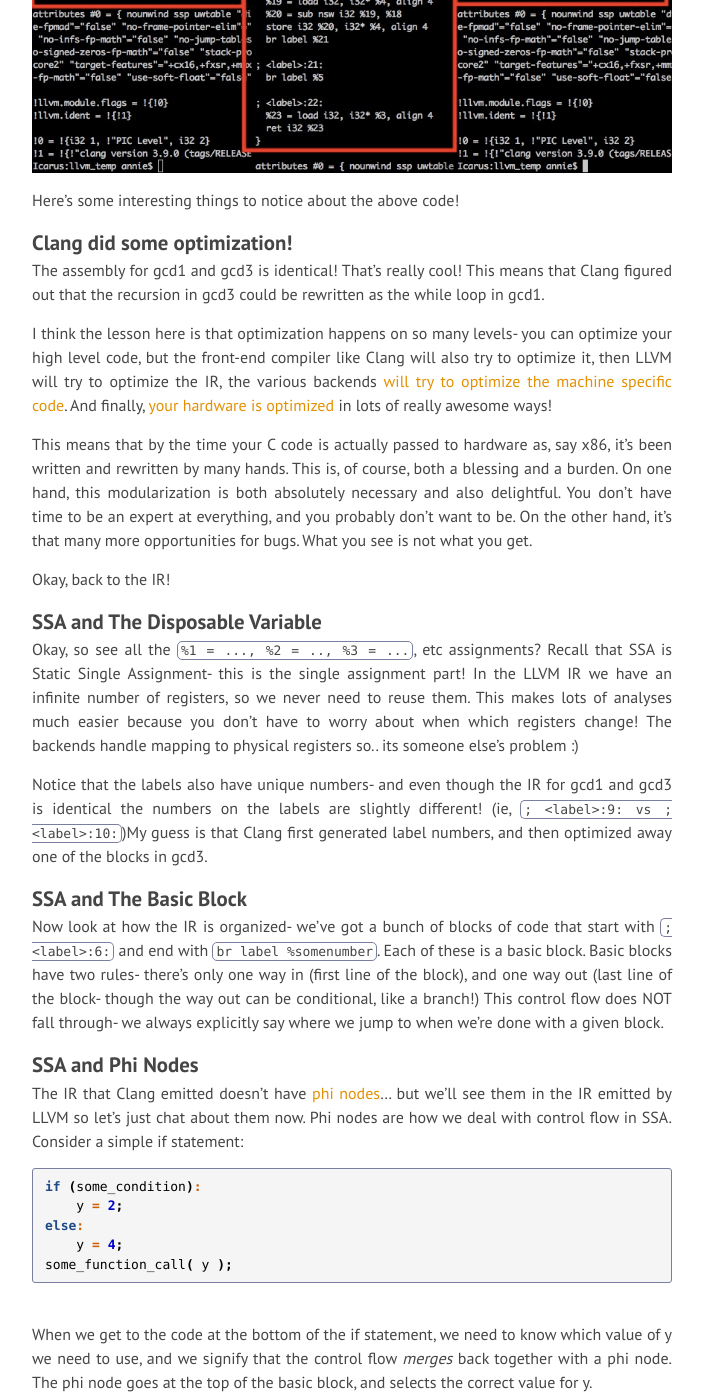
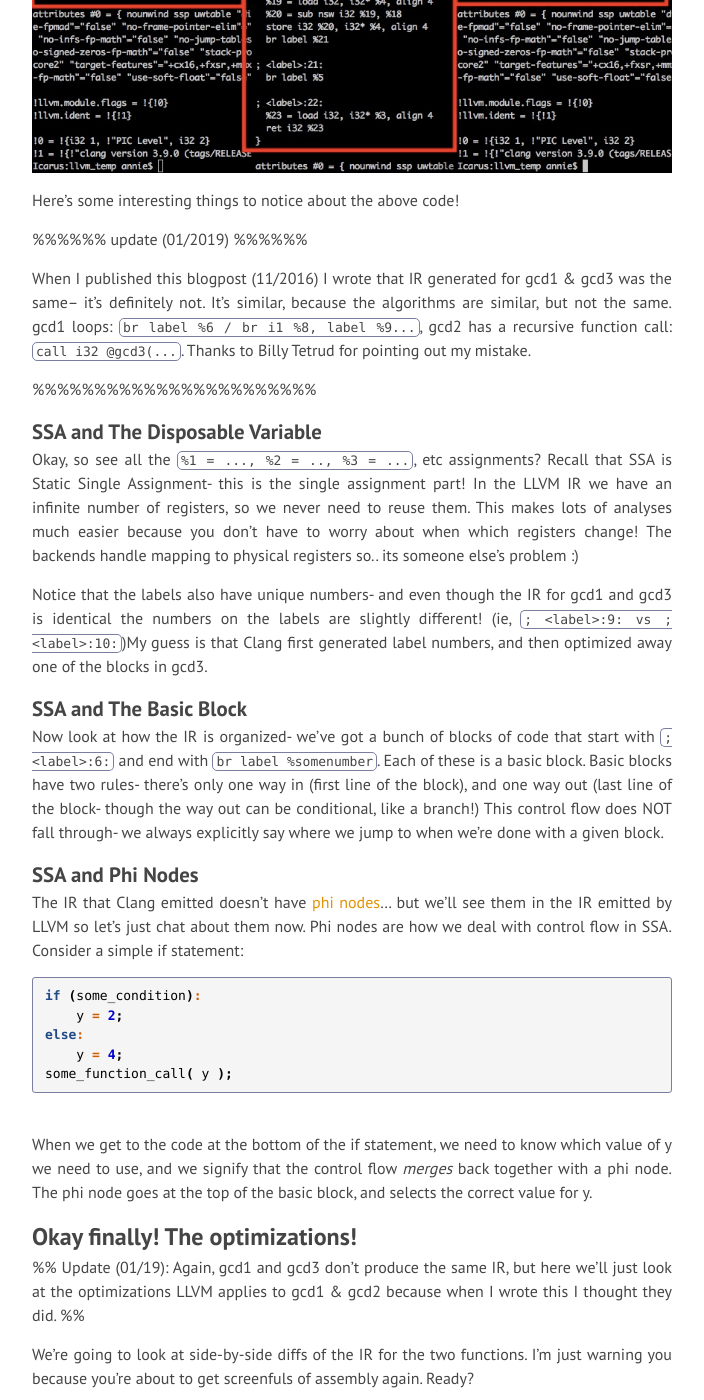
Before and after one commit to anniecherk/anniecherk.github.io, a Jekyll site: the page built from _posts/2016-11-10-LLVM-optimizations.markdown, in a window 1280 px wide and 1400 px high, scrolled down 3301 px. Shown: the whole window, without its empty margins (288-992 px from the left). Built offline with Jekyll 4.4.1, drawn with Linux system fonts in a browser that asks for light colours; nearby versions of some CDN libraries; some of the changed text lies outside the part shown.

Commit message:
fixed llvm optimization post where I claimed two IRs were the same when they were not the same at all

```diff
--- a/_posts/2016-11-10-LLVM-optimizations.markdown
+++ b/_posts/2016-11-10-LLVM-optimizations.markdown
@@ -2,7 +2,8 @@
 layout: post
 title: "LLVM Optimizations"
 date: 2016-11-10
-categories:
+permalink: llvm-optimizations
+categories: computers
 ---
 # What you see is not what you get
 
@@ -81,14 +82,11 @@ Here's the LLVM IR that Clang compiles them to. Ready for a screenful of assembl
 
 Here's some interesting things to notice about the above code!
 
-### Clang did some optimization!
-The assembly for gcd1 and gcd3 is identical! That's really cool! This means that Clang figured out that the recursion in gcd3 could be rewritten as the while loop in gcd1.
+%%%%%%   update (01/2019)  %%%%%%
 
-I think the lesson here is that optimization happens on so many levels- you can optimize your high level code, but the front-end compiler like Clang will also try to optimize it, then LLVM will try to optimize the IR, the various backends [will try to optimize the machine specific code](https://en.wikipedia.org/wiki/FMA_instruction_set). And finally, [your hardware is optimized](https://en.wikipedia.org/wiki/Hyper-threading) in lots of really awesome ways!
+When I published this blogpost (11/2016) I wrote that IR generated for gcd1 & gcd3 was the same-- it's definitely not. It's similar, because the algorithms are similar, but not the same. gcd1 loops: `br label %6 / br i1 %8, label %9...`, gcd2 has a recursive function call: `call i32 @gcd3(...`. Thanks to Billy Tetrud for pointing out my mistake.
 
-This means that by the time your C code is actually passed to hardware as, say x86, it's been written and rewritten by many hands. This is, of course, both a blessing and a burden. On one hand, this modularization is both absolutely necessary and also delightful. You don't have time to be an expert at everything, and you probably don't want to be. On the other hand, it's that many more opportunities for bugs. What you see is not what you get.
-
-Okay, back to the IR!
+%%%%%%%%%%%%%%%%%%%%%%%
 
 ### SSA and The Disposable Variable
 Okay, so see all the `%1 = ..., %2 = .., %3 = ...`, etc assignments? Recall that SSA is Static Single Assignment- this is the single assignment part! In the LLVM IR we have an infinite number of registers, so we never need to reuse them. This makes lots of analyses much easier because you don't have to worry about when which registers change! The backends handle mapping to physical registers so.. its someone else's problem :)
@@ -113,7 +111,7 @@ some_function_call( y );
 When we get to the code at the bottom of the if statement, we need to know which value of y we need to use, and we signify that the control flow *merges* back together with a phi node. The phi node goes at the top of the basic block, and selects the correct value for y.
 
 ## Okay finally! The optimizations!
-Since Clang compiled gcd1 and gcd3 to the same IR, we'll just look at what optimizations LLVM can pull out of gcd1 and gcd2.
+%% Update (01/19): Again, gcd1 and gcd3 don't produce the same IR, but here we'll just look at the optimizations LLVM applies to gcd1 & gcd2 because when I wrote this I thought they did. %%
 
 We're going to look at side-by-side diffs of the IR for the two functions. I'm just warning you because you're about to get screenfuls of assembly again. Ready?
 
```
